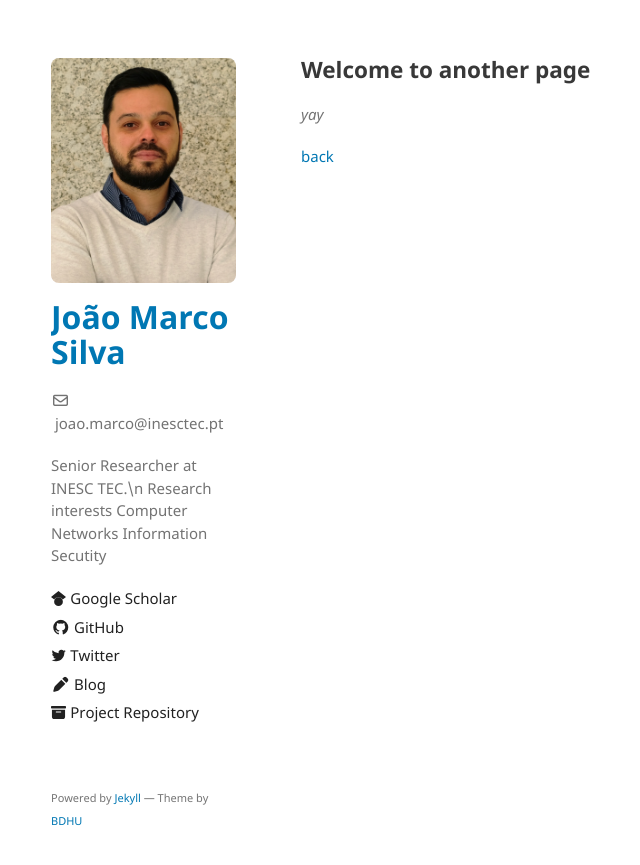
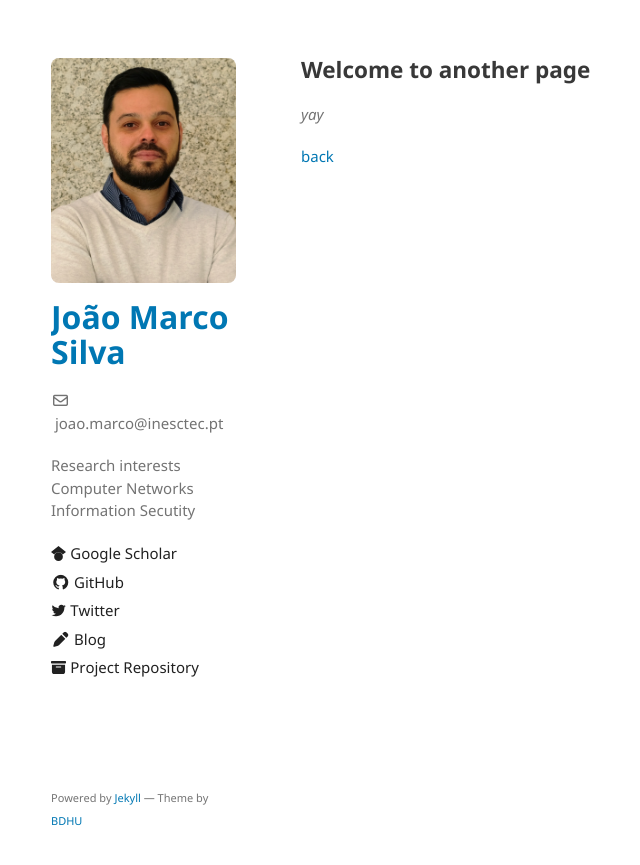
Before and after one commit to jotamarco/jotamarco.github.io, a Jekyll site: the page built from another-page.md, in a window 1280 px wide. Shown: the top 865 px of the page, without its empty margins (159-799 px from the left). Built offline with Jekyll 4.4.1, drawn with Linux system fonts in a browser that asks for light colours; part of the change alters nothing that is shown.

Commit message:
correção 3

```diff
--- a/_config.yml
+++ b/_config.yml
@@ -1,8 +1,8 @@
 title: João Marco Silva
 logo: /assets/img/eu.png
 email: joao.marco@inesctec.pt
-description: Senior Researcher at INESC TEC.\n
-             Research interests
+description: Senior Researcher at INESC TEC
+description: Research interests
              Computer Networks
              Information Secutity
 show_downloads: false
```
